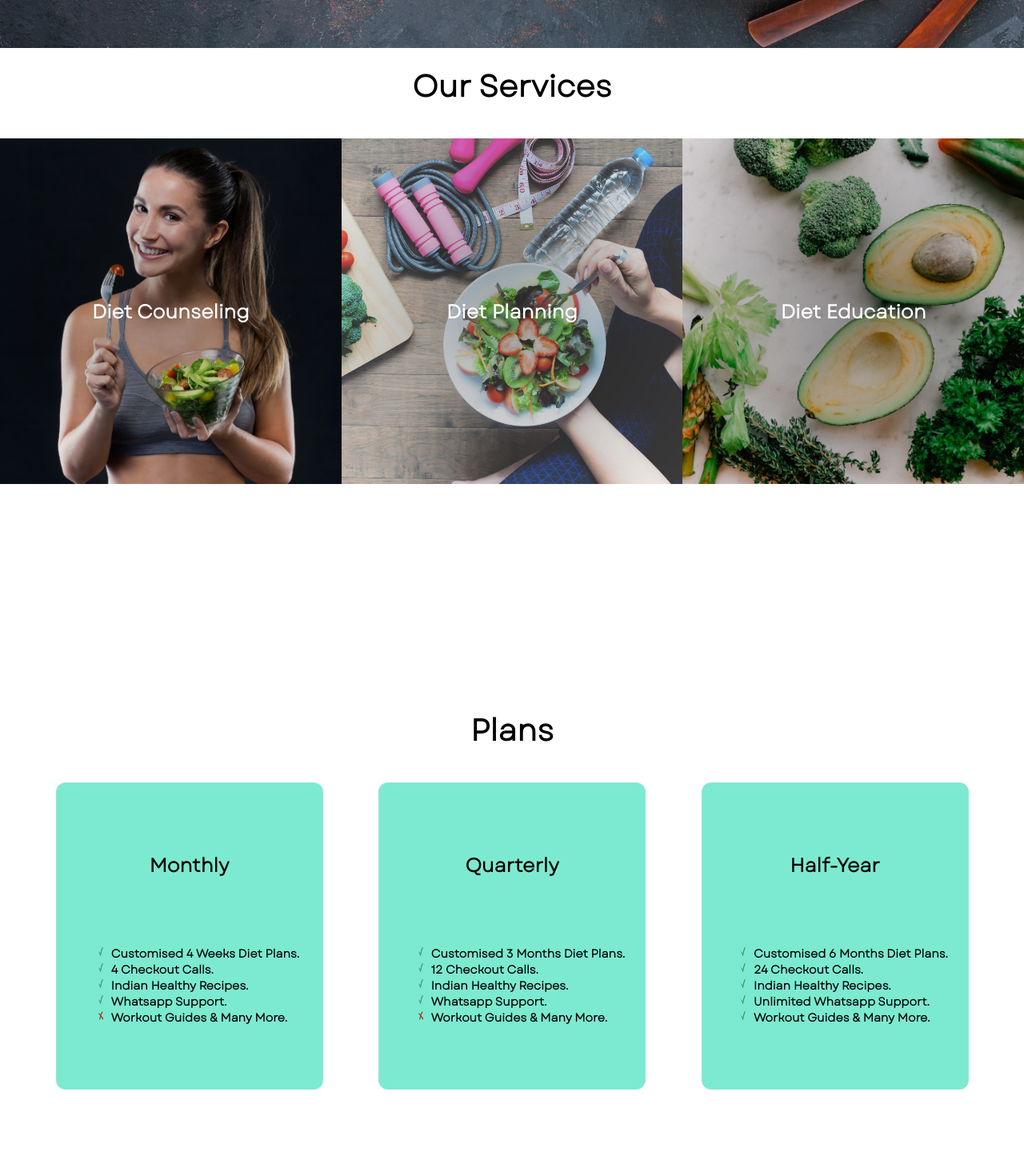
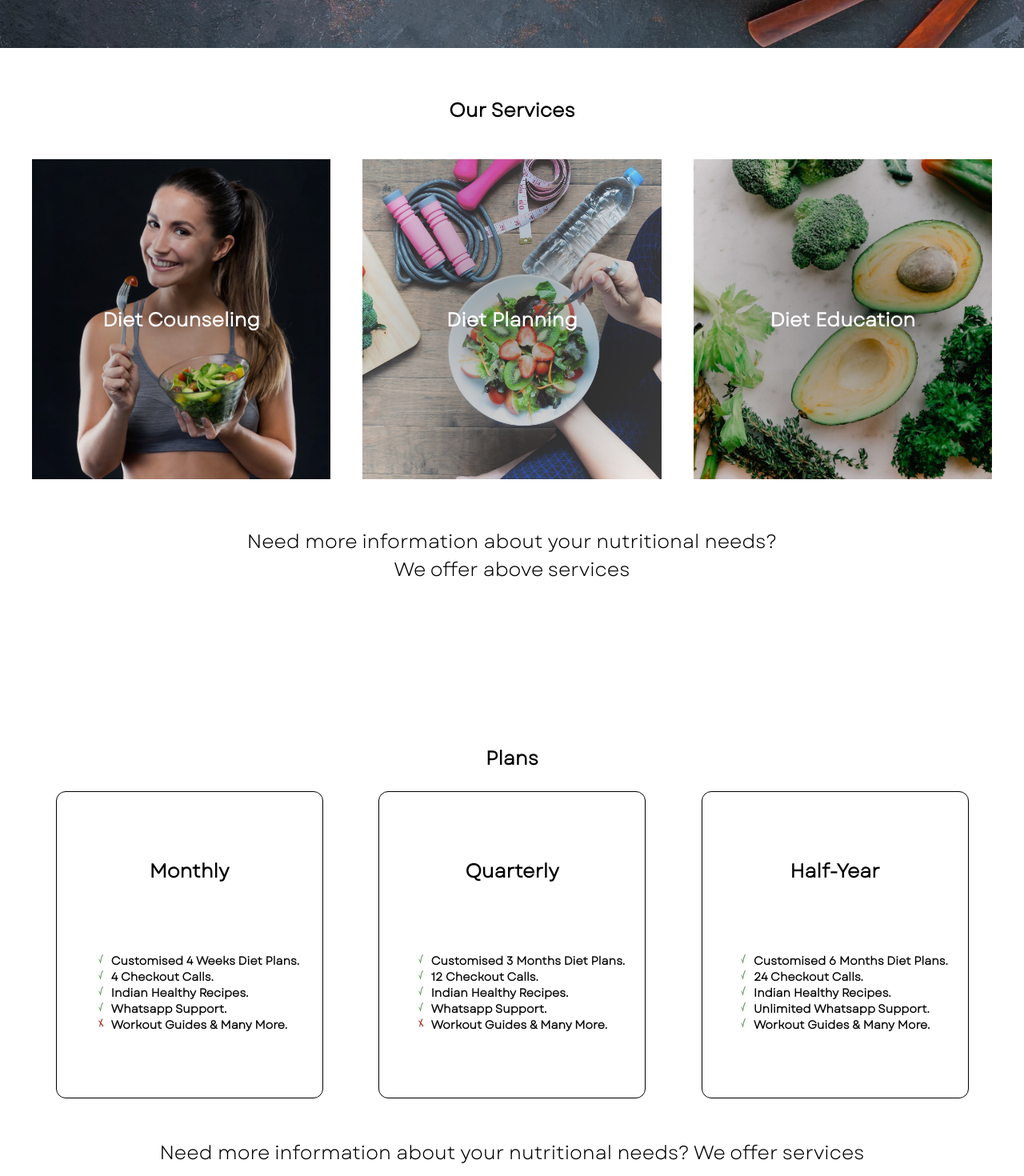
Before and after one commit to chiragbairwa/health-app, a Next.js app: page / in a window 1280 px wide. Shown: the part 740-2210 px from the top of the page at 80% size. Built offline with nearby package versions, Linux system fonts and the light colour scheme.

Commit message:
minor changes bug fixes - mobile view

```diff
--- a/pages/contact.js
+++ b/pages/contact.js
@@ -1,16 +1,32 @@
 import Image from 'next/image'
 
 export default function Contact() {
+  const submitContact = async (event) => {
+    event.preventDefault()
+    alert(`So your name is ${event.target.name.value}?`)
+  }
   return (
     <>
       <div className="contact">
         <div className="contact-card">
-          <div className="contact-img"></div>
+          <img src="/contact-us.webp" className="contact-img"></img>
 
           <div className="contact-detail">
+            <form className="contact-form" onSubmit={submitContact}>
+              <label htmlFor="name">Name</label>
+              <input
+                id="name"
+                name="name"
+                type="text"
+                autocomplete="name"
+                required
+              />
+              <button type="submit">Submit</button>
+            </form>
+
             <h2>Contact Us</h2>
-            <p>{'Mobile:    9876543210'}</p>
-            <p>{'Email :    abc@gmail.com'}</p>
+            <p>Mobile:&nbsp;&nbsp;&nbsp;+91-9517969885</p>
+            <p>Email&nbsp; :&nbsp; &nbsp; &nbsp;artidiets@gmail.com</p>
 
             <button>Book Now</button>
           </div>
--- a/pages/plans.js
+++ b/pages/plans.js
@@ -42,8 +42,9 @@ export default function Plans() {
         </div>
       </div>
 
-      {/* <pre align="center">{`Need more information about your nutritional needs?
-We offer services`}</pre> */}
+      <p align="center">
+        Need more information about your nutritional needs? We offer services
+      </p>
     </div>
   )
 }
--- a/pages/services.js
+++ b/pages/services.js
@@ -18,9 +18,12 @@ export default function Services() {
           <h2>Diet Education</h2>
         </div>
       </div>
+
       {/* Quotes */}
-      {/* <pre align="center">{`Need more information about your nutritional needs?
-We offer above services`}</pre> */}
+      <p>
+        Need more information about your nutritional needs?
+        <br /> We offer above services
+      </p>
     </div>
   )
 }
--- a/styles/clients.css
+++ b/styles/clients.css
@@ -6,8 +6,6 @@
 .clients-row {
   display: flex;
   padding: 0 150px;
-  margin-top: 100px;
-  overflow-y: scroll;
   align-items: baseline;
   justify-content: space-evenly;
 }
@@ -24,3 +22,9 @@
   height: 200px;
   border-radius: 50%;
 }
+
+@media only screen and (max-width: 768px) {
+  .clients-row {
+    overflow-y: auto;
+  }
+}
--- a/styles/contact.css
+++ b/styles/contact.css
@@ -3,24 +3,25 @@
 .contact {
   height: 50%;
   display: flex;
+  color: black;
   justify-content: center;
-  color: black;
 }
 
 .contact-card {
-  display: flex;
-  margin-top: 100px;
   width: 60%;
   height: 500px;
-
+  display: flex;
+  overflow: hidden;
+  margin-top: 100px;
+  border-radius: 15px;
   background-color: white;
   box-shadow: 1px 2px 10px 3px #888888;
 }
 .contact-img {
-  background-image: url('../public/contact-us.webp');
-  background-position: bottom;
-  background-size: cover;
-  width: 470px;
+  /* background-image: url('../public/contact-us.webp'); */
+  /* background-position: bottom; */
+  /* background-size: cover; */
+  width: 50%;
 }
 .contact-detail {
   margin: 8rem 0 0 4rem;
@@ -36,3 +37,12 @@
   margin-top: 20rem;
   margin-left: 40%;
 }
+
+@media only screen and (max-width: 768px) {
+  .contact-img {
+    display: none;
+  }
+  .contact-card {
+    width: 80%;
+  }
+}
--- a/styles/plans.css
+++ b/styles/plans.css
@@ -1,8 +1,6 @@
 /* Plans */
 .plans {
   height: 100vh;
-  background-size: cover;
-  padding-top: 5px;
 }
 .plans div {
   display: flex;
@@ -14,31 +12,30 @@
   width: 300px;
   height: 350px;
   padding: 1rem;
-  display: flex;
   color: black;
-  text-align: center;
   border-radius: 12px;
   flex-direction: column;
-  backdrop-filter: blur(17px) saturate(200%);
-  background-color: rgba(80, 227, 194, 0.75);
-  border: 1px solid rgba(209, 213, 219, 0.3);
-  -webkit-backdrop-filter: blur(17px) saturate(200%);
+  border: 1px solid black;
+  /* backdrop-filter: blur(17px);
+  -webkit-backdrop-filter: blur(17px); */
+  /* border: 2px solid rgba(209, 213, 219, 0.3); */
 }
 
-.plan-card p {
-  font-weight: bold;
+.plan-card h2 {
+  margin-top: 0;
 }
 .plan-perks-blank {
   list-style-image: url('../public/cross-list.gif');
 }
 .plan-perks {
+  margin: 0;
   text-align: left;
   font-weight: 600;
   font-size: 0.9em;
   list-style-image: url('../public/check-list.gif');
 }
 
-.plans pre {
+.plans p {
   margin-top: 50px;
   font-size: 24px;
   color: black;
@@ -51,4 +48,8 @@
   .plans div {
     flex-direction: column;
   }
+  .plan-card {
+    width: 17em;
+    /* height: em; */
+  }
 }
--- a/styles/services.css
+++ b/styles/services.css
@@ -4,18 +4,17 @@
   height: 100vh;
 }
 .services div {
+  margin: 20px;
   display: flex;
   justify-content: space-evenly;
 }
 
 .services div div {
-  display: flex;
+  width: 400px;
+  height: 400px;
   text-align: center;
   flex-direction: column;
-  padding: 1rem;
-  width: 400px;
-  height: 400px;
-  transition: color 0.15s ease, 0.15s ease;
+  transition: black 0.15s ease, 0.15s ease;
 }
 
 .diet-counselling,
@@ -42,9 +41,11 @@
   border: 3px solid white;
 }
 
-.services pre {
+.services p {
+  margin-top: 40px;
   color: black;
   font-size: 24px;
+  text-align: center;
 }
 
 @media only screen and (max-width: 768px) {
@@ -52,14 +53,16 @@
     height: max-content;
   }
   .services div {
-    display: flex;
     padding: 10px;
+    align-items: center;
     flex-direction: column;
-    justify-content: space-evenly;
   }
   .services div div {
+    width: 300px;
+    height: 300px;
     margin-bottom: 10px;
-    width: 200px;
-    height: 200px;
+  }
+  .services p {
+    font-size: 12px;
   }
 }
```
